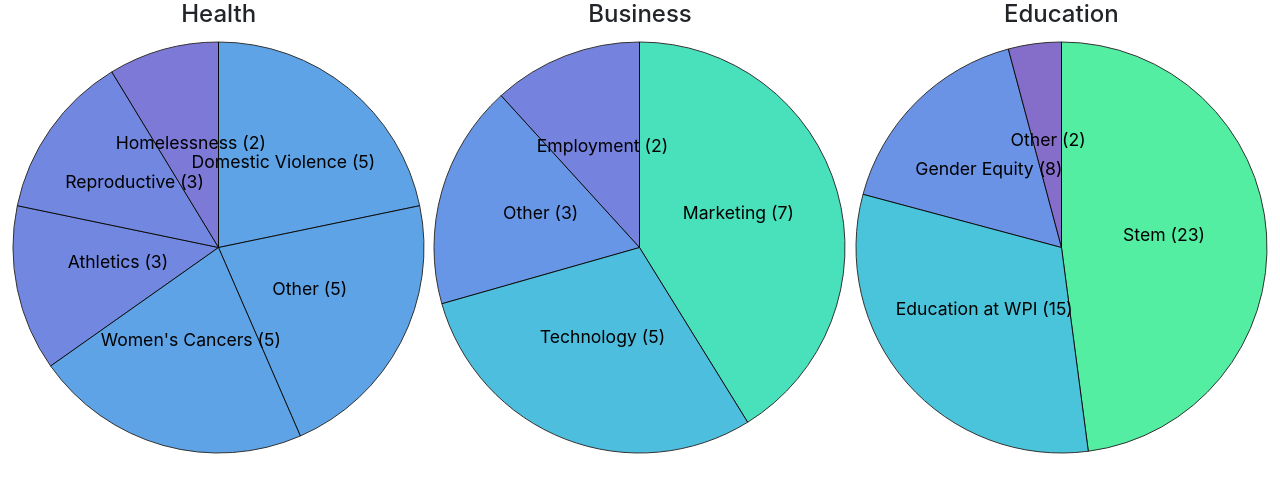
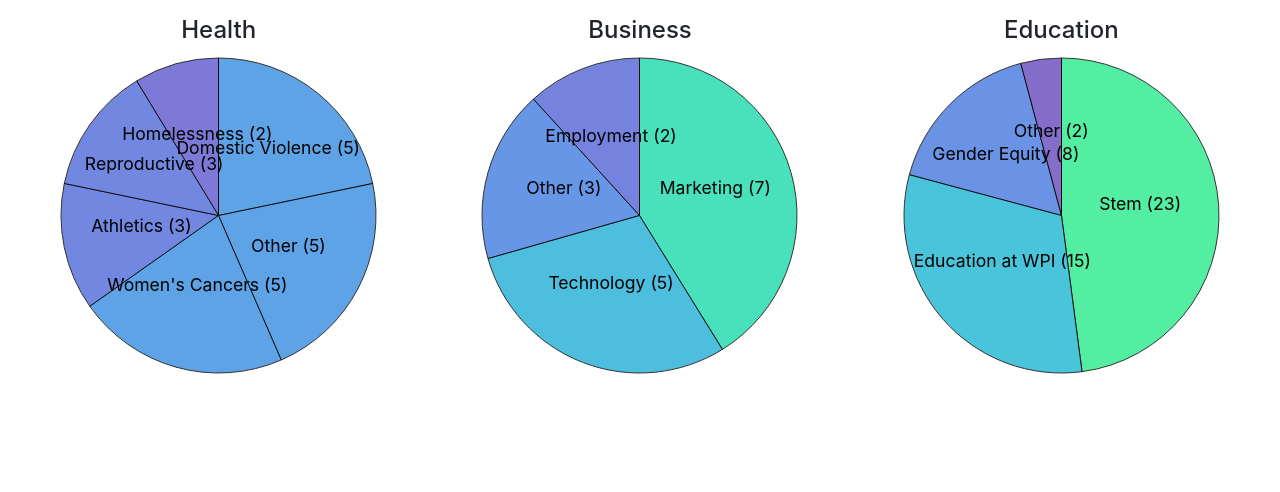
Before and after one commit to global-lab/women-in-the-world-pie-charts, a plain HTML site: page index.html in a window 1280 px wide. Drawn offline with nearby package versions, Linux system fonts and the light colour scheme.

Commit message:
sizing updates

```diff
--- a/index.html
+++ b/index.html
@@ -23,15 +23,15 @@
 </head>
 <body>
 <div class="row row-no-gutters d-flex align-items-center justify-content-center mx-2">
-    <div class="col-md-4 px-0 viz">
+    <div class="col-md-4 px-5 viz my-3">
         <div class="col-12 w-100 row-no-gutters mx-0 px-0"><h4 class="text-center">Health</h4></div>
         <div class="col-12 w-100 row-no-gutters mx-0 px-0" id="viz-Health"></div>
     </div>
-    <div class="col-md-4 px-0 viz">
+    <div class="col-md-4 px-5 viz my-3">
         <div class="col-12 w-100 row-no-gutters mx-0 px-0"><h4 class="text-center">Business</h4></div>
         <div class="col-12 w-100 row-no-gutters mx-0 px-0" id="viz-Business"></div>
     </div>
-    <div class="col-md-4 px-0 viz">
+    <div class="col-md-4 px-5 viz my-3">
         <div class="col-12 w-100 row-no-gutters mx-0 px-0"><h4 class="text-center">Education</h4></div>
         <div class="col-12 w-100 row-no-gutters mx-0 px-0" id="viz-Education"></div>
     </div>
```
